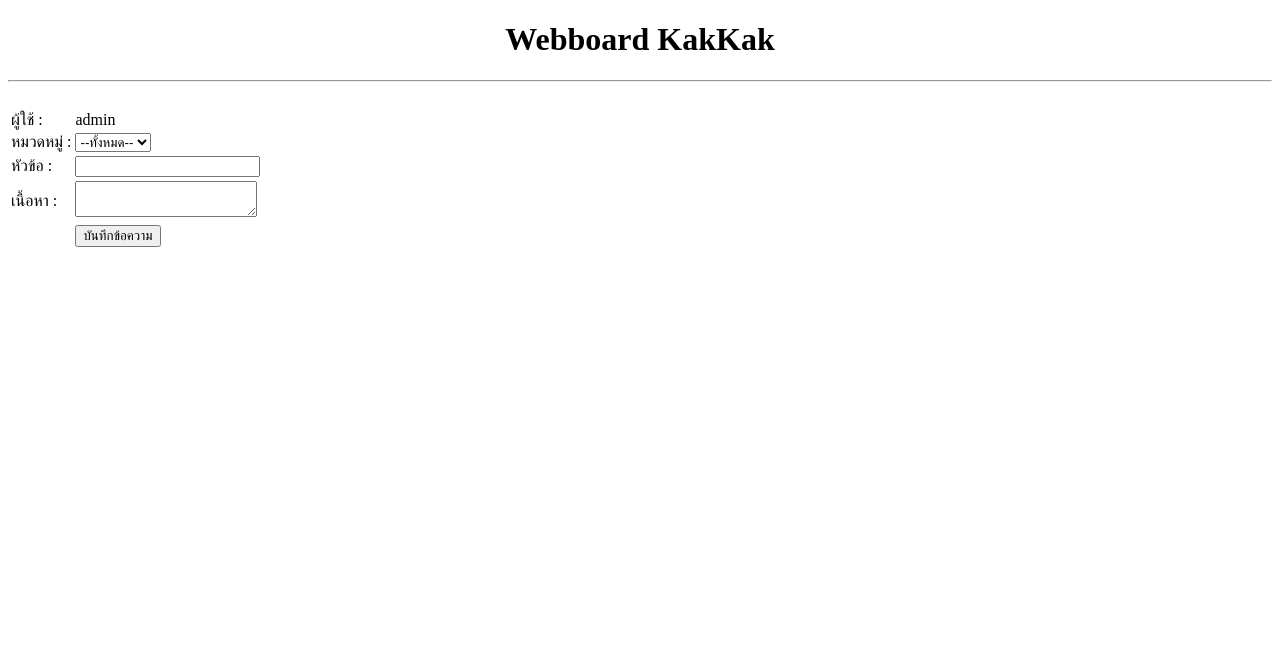
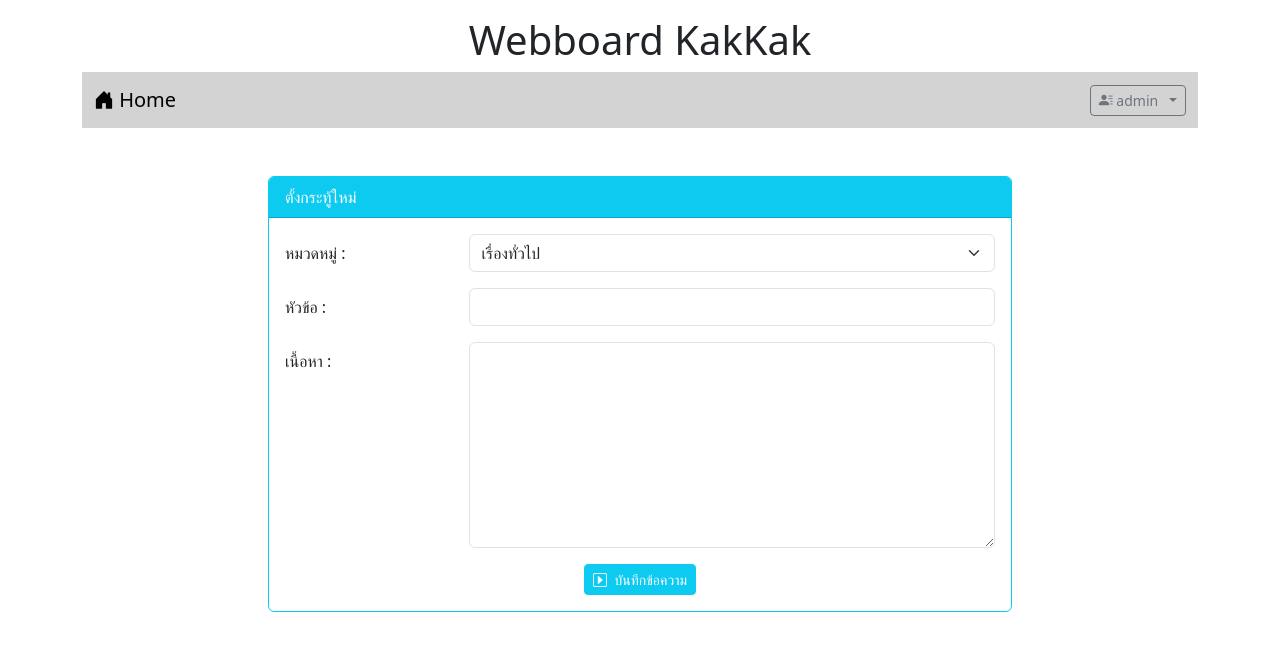
Before and after one commit to Maoooa/webboard_enetc, a PHP site: page /newpost.php in a window 1280 px wide. Shown: the top 651 px of the page. Run offline with PHP 8.4, Linux system fonts and the light colour scheme; the visitor is signed in with stand-in values (Sample User, id 1).

Commit message:
Update newpost.php
Update newpost.php

```diff
--- a/newpost.php
+++ b/newpost.php
@@ -9,10 +9,14 @@
 <head>
     <meta charset="UTF-8">
     <meta name="viewport" content="width=device-width, initial-scale=1.0">
-    <title>Document</title>
+    <title>newpost</title>
+    <link href="https://cdn.jsdelivr.net/npm/bootstrap@5.3.3/dist/css/bootstrap.min.css" rel="stylesheet" integrity="sha384-QWTKZyjpPEjISv5WaRU9OFeRpok6YctnYmDr5pNlyT2bRjXh0JMhjY6hW+ALEwIH" crossorigin="anonymous">
+    <script src="https://cdn.jsdelivr.net/npm/bootstrap@5.3.3/dist/js/bootstrap.bundle.min.js" integrity="sha384-YvpcrYf0tY3lHB60NNkmXc5s9fDVZLESaAA55NDzOxhy9GkcIdslK1eN7N6jIeHz" crossorigin="anonymous"></script>
+    <!-- icon -->
+    <link rel="stylesheet" href="https://cdn.jsdelivr.net/npm/bootstrap-icons@1.11.3/font/bootstrap-icons.min.css">
 </head>
 <body>
-    <h1 style="text-align: center;">Webboard KakKak</h1>
+    <!-- <h1 style="text-align: center;">Webboard KakKak</h1>
     <hr>
     <br>
     <table>
@@ -60,7 +64,49 @@
             </td>
         </tr>
     </table>
-
+     -->
+     <div class="container-lg">
+        <h1 style="text-align: center;" class="mt-3">Webboard KakKak</h1>
+        <!-- navbar -->
+        <?php include "nav.php" ?>
+        <div class="card text-dark bg-white border-info col-lg-8 mx-auto mt-5">
+            <div class="card-header bg-info text-white"> ตั้งกระทู้ใหม่ </div>
+            <div class="card-body">
+                <form action="newpost_save.php" method="post">
+                    <div class="row mb-3">
+                        <label class="col-lg-3 col-form-label">หมวดหมู่ :</label>
+                        <div class="col-lg-9">
+                            <select name="category" class="form-select">
+                                <option value="general">เรื่องทั่วไป</option>
+                                <option value="study">เรื่องเรียน</option>
+                            </select>
+                        </div>
+                    </div>
+                    <div class="row mb-3">
+                        <label class="col-lg-3 col-form-label">หัวข้อ :</label>
+                        <div class="col-lg-9">
+                            <input type="text" name="topic" class="form-control" required>
+                        </div>
+                    </div>
+                    <div class="row mb-3">
+                        <label class="col-lg-3 col-form-label">เนื้อหา :</label>
+                        <div class="col-lg-9">
+                            <textarea class="form-control" name="comment" rows="8"></textarea>
+                        </div>
+                    </div>
+                    <div class="row">
+                        <div class="col-lg-12">
+                            <center>
+                                <button type="submit" class="btn btn-info btn-sm text-white">
+                                    <i class="bi bi-caret-right-square me-1"></i> บันทึกข้อความ
+                                </button>
+                            </center>
+                        </div>
+                    </div>
+                </form>
+            </div>
+        </div>
+    </div>
 
 </body>
 </html>
```
